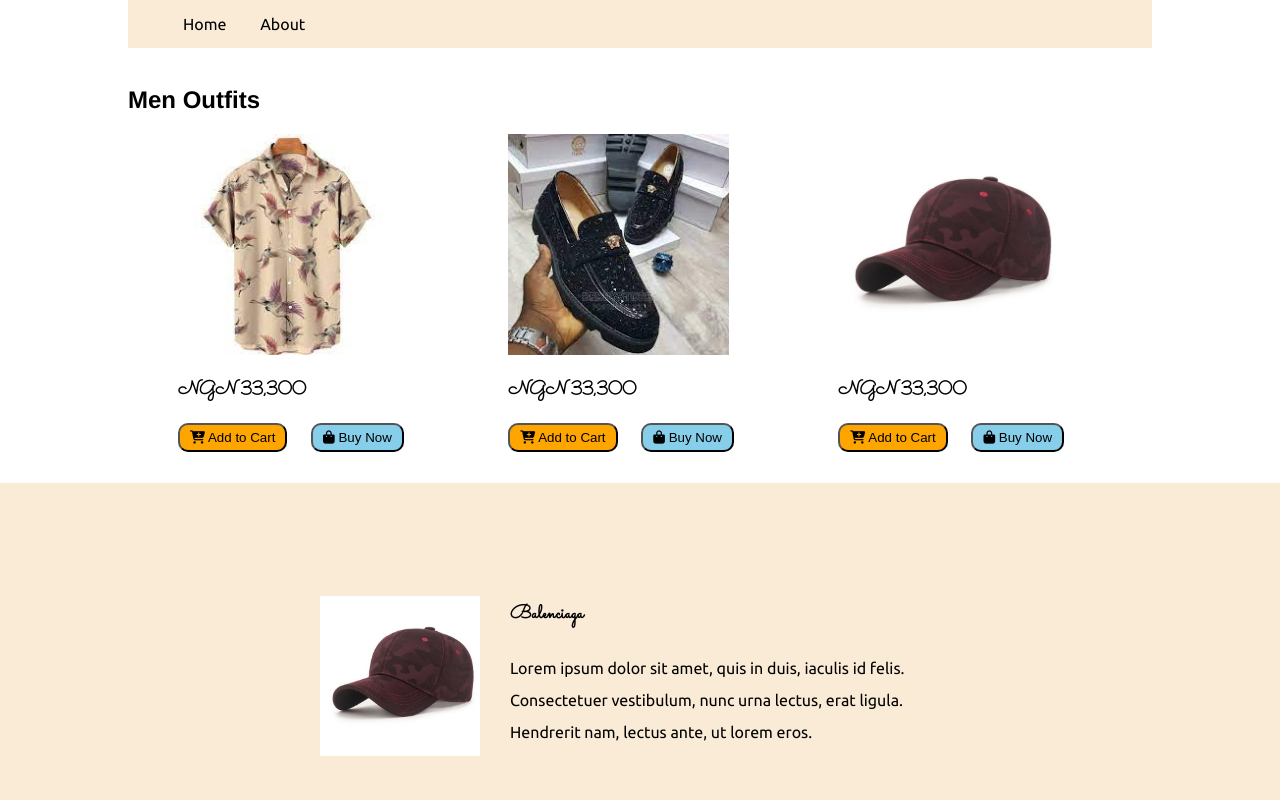
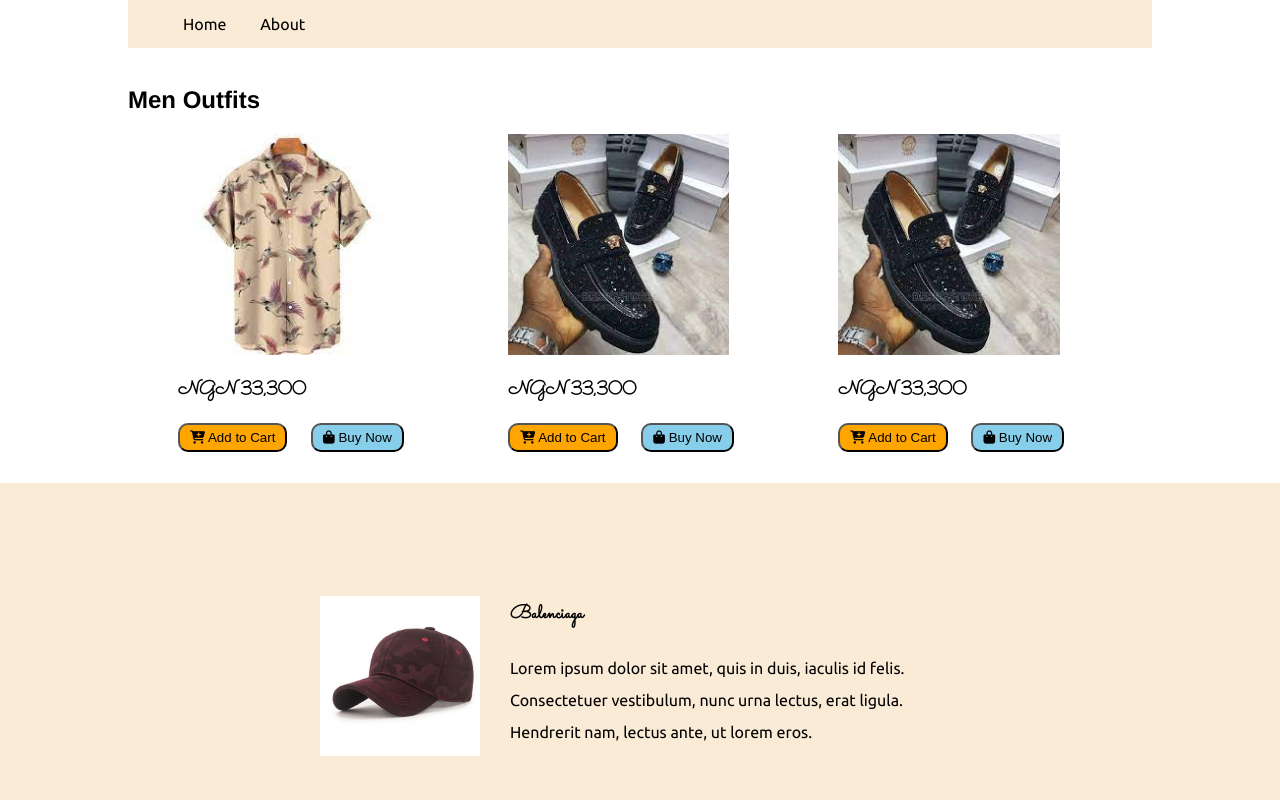
Before and after one commit to rammanes/e-commerce, a plain HTML site: page index.html in a window 1280 px wide. Shown: the top 800 px of the page. Drawn offline with Linux system fonts and the light colour scheme.

Commit message:
Changed the cap image to a shoe

```diff
--- a/index.html
+++ b/index.html
@@ -31,7 +31,7 @@
       <button class="buy"><i class="fa-solid fa-bag-shopping"></i> Buy Now</button>
     </div>
     <div class="col-item">
-      <img src="cap.jpeg" alt="">
+      <img src="shoe.jpeg" alt="">
       <h3>NGN 33,300</h3>
       <button class="cart"><i class="fa-solid fa-cart-plus"></i> Add to Cart</button>
       <button class="buy"><i class="fa-solid fa-bag-shopping"></i> Buy Now</button>
```
